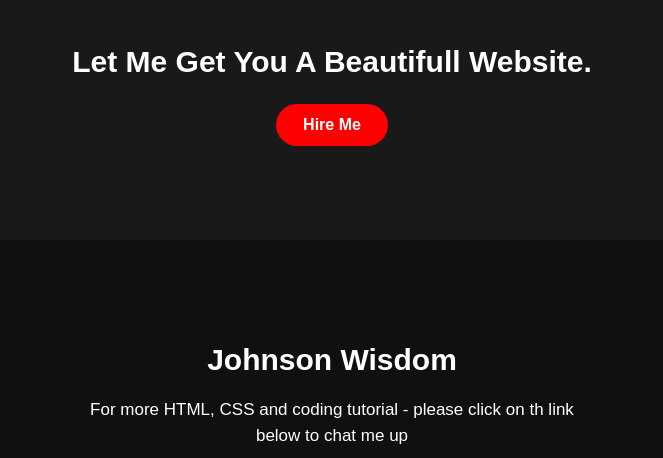
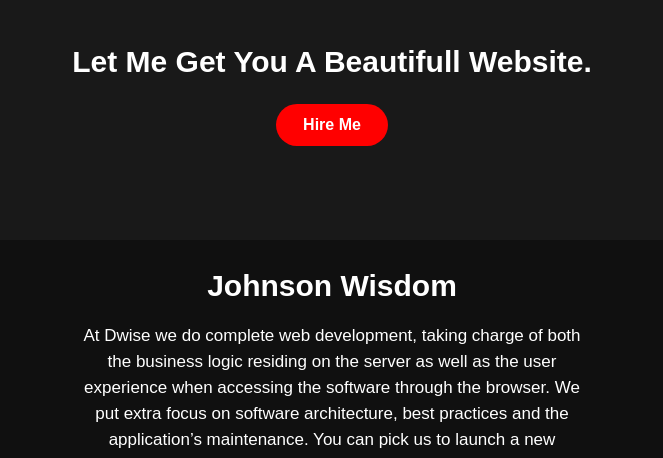
Before and after one commit to Bluewizzy1/bullseye_project_1, a plain HTML site: page index.html in a window 1280 px wide. Shown: the part 2391-2849 px from the top of the page, without its empty margins (308-971 px from the left). Drawn offline with Linux system fonts and the light colour scheme.

Commit message:
new commit

```diff
--- a/index.html
+++ b/index.html
@@ -116,6 +116,9 @@
     <!--footer start-->
     <footer>
         <p>Johnson Wisdom</p>
+        <p>At Dwise we do complete web development, taking charge of both the business logic residing on the server as well as the user experience when accessing the software through the browser.
+
+            We put extra focus on software architecture, best practices and the application’s maintenance. You can pick us to launch a new project or develop new modules or improve already existing functionalities.</p>
         <p>For more HTML, CSS and coding tutorial - please click on th link below
         to chat me up</p>
         <div class="social">
```
